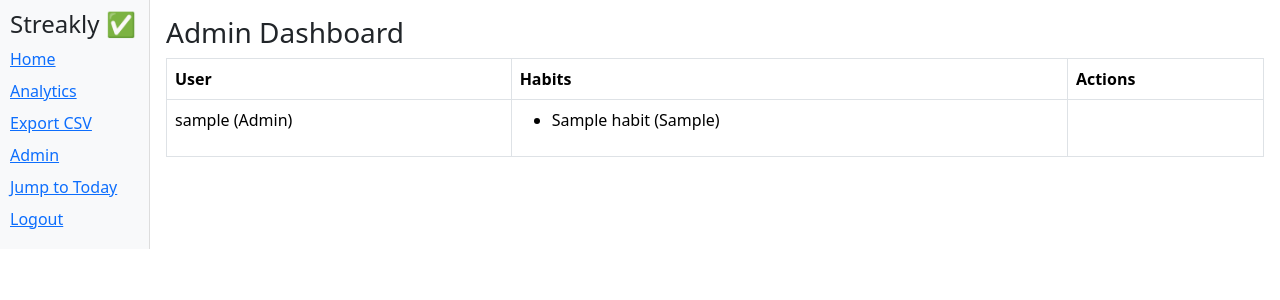
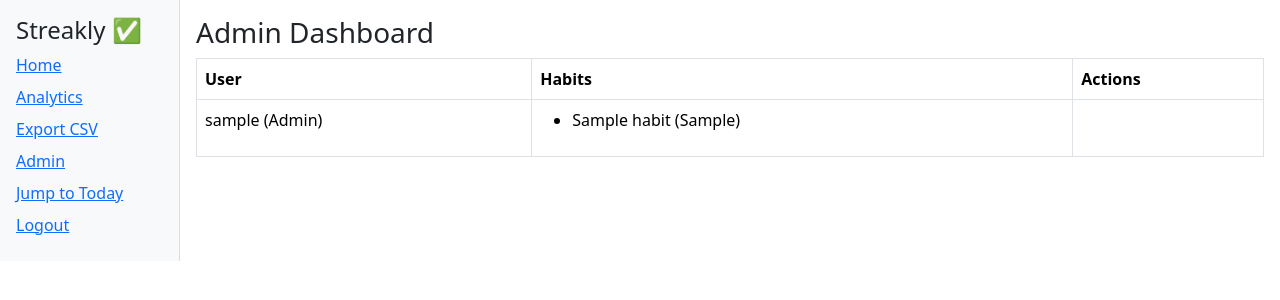
Before and after one commit to rathibharat/habit-tracker-v3, a Flask app: page /admin in a window 1280 px wide. Shown: the top 300 px of the page. Run offline with Flask 3, Linux system fonts and the light colour scheme; the visitor is signed in with stand-in values (Sample User, id 1); tables that the repository leaves empty hold one stand-in row (values such as "Sample post").

Commit message:
Update layout.html

```diff
--- a/templates/layout.html
+++ b/templates/layout.html
@@ -6,11 +6,12 @@
 <title>Streakly</title>
 <link href="https://cdn.jsdelivr.net/npm/bootstrap@5.3.1/dist/css/bootstrap.min.css" rel="stylesheet">
 <link rel="stylesheet" href="{{ url_for('static', filename='style.css') }}">
+<script src="https://code.jquery.com/jquery-3.6.0.min.js"></script>
 </head>
 <body>
 <div class="d-flex flex-wrap">
     {% if current_user %}
-    <div class="sidebar bg-light">
+    <div class="sidebar bg-light p-3" style="min-width:180px;">
         <h4>Streakly ✅</h4>
         <a href="{{ url_for('home') }}" class="d-block my-2">Home</a>
         <a href="{{ url_for('analytics') }}" class="d-block my-2">Analytics</a>
@@ -26,6 +27,5 @@
         {% block content %}{% endblock %}
     </div>
 </div>
-<script src="https://code.jquery.com/jquery-3.6.0.min.js"></script>
 </body>
 </html>
```
